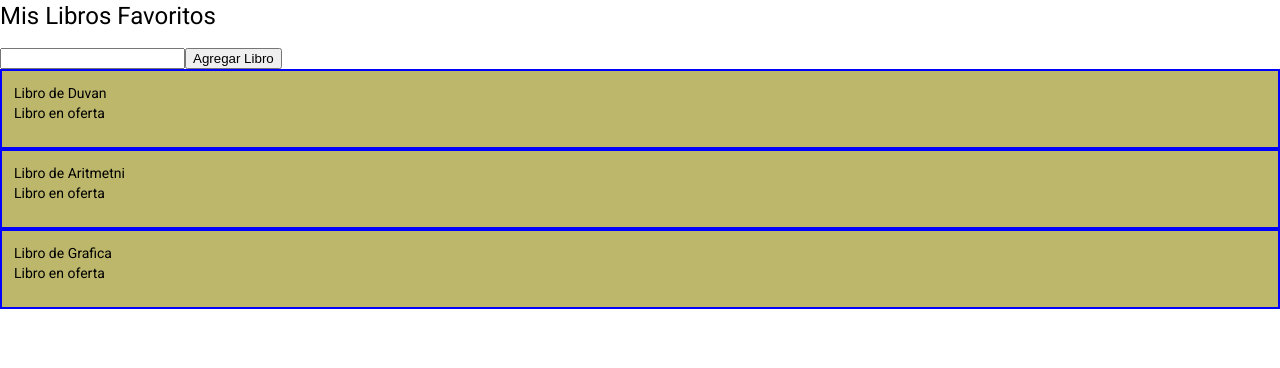
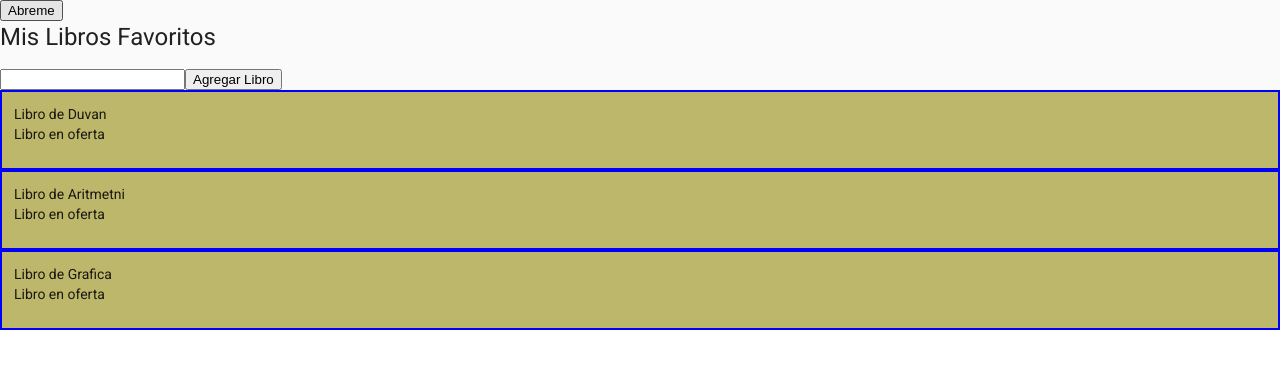
Before and after one commit to Duvan16/angular-mi-web-app, an Angular app: page /libros in a window 1280 px wide. Shown: the top 368 px of the page. Built offline with nearby package versions, Linux system fonts and the light colour scheme.

Commit message:
10-SideNavBar

```diff
--- a/src/app/app.component.html
+++ b/src/app/app.component.html
@@ -1,2 +1,9 @@
-<router-outlet>
-</router-outlet>
+<mat-sidenav-container>
+    <mat-sidenav #menu role="navigation">
+        <p>Elemento Sidenav</p>
+    </mat-sidenav>
+    <mat-sidenav-content>
+        <button (click)="menu.toggle()">Abreme</button>
+        <router-outlet></router-outlet>
+    </mat-sidenav-content>
+</mat-sidenav-container>
--- a/src/app/app.component.ts
+++ b/src/app/app.component.ts
@@ -3,8 +3,8 @@
 @Component({
   selector: 'app-root',
   templateUrl: './app.component.html',
-  styleUrls: ['./app.component.css']
+  styleUrls: ['./app.component.css'],
 })
 export class AppComponent {
-  title = 'mi-web-app';
+  abrirMenu = false;
 }
```
Also changed, not shown: src/app/material.module.ts (+15 -2 lines).
